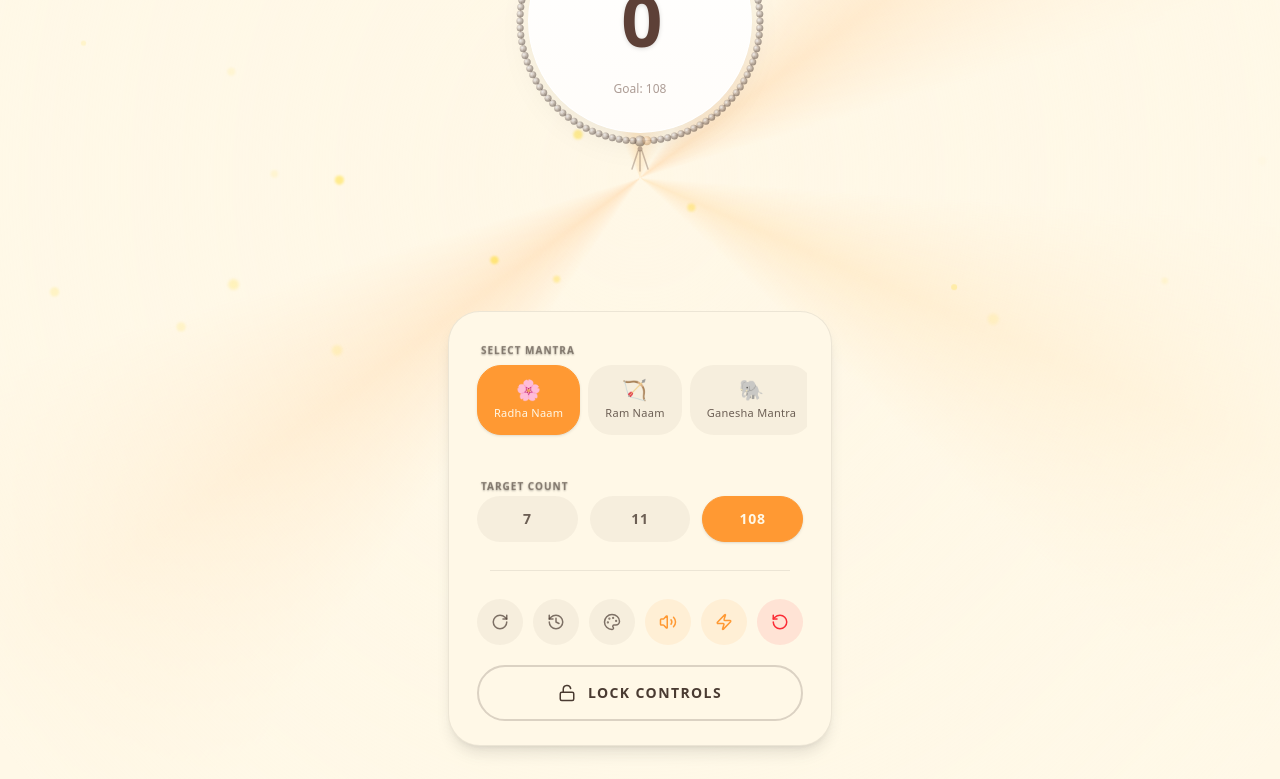
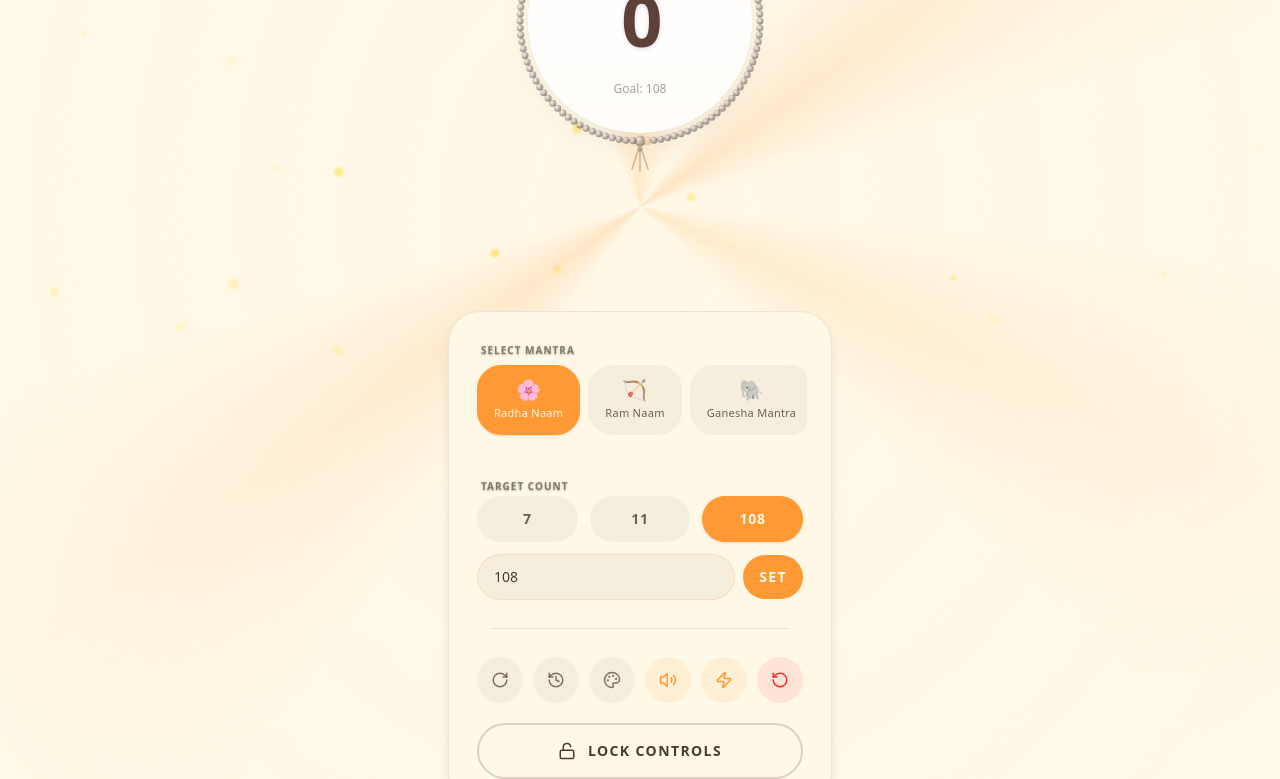
Before and after one commit to amitkumarpatra99/JaapSeva, a Next.js app: page / in a window 1280 px wide. Shown: the part 536-1315 px from the top of the page. Built offline with nearby package versions, Linux system fonts and the light colour scheme; a web font is replaced by a local one.

Commit message:
feat: add custom target input and export history functionality in ControlPanel and HistoryModal components

```diff
--- a/src/components/ControlPanel.tsx
+++ b/src/components/ControlPanel.tsx
@@ -65,10 +65,24 @@ export default function ControlPanel({
 }: ControlPanelProps) {
   const [customMantras, setCustomMantras] = useState<Mantra[]>([]);
   const [showAddModal, setShowAddModal] = useState(false);
+  const [customTarget, setCustomTarget] = useState(selectedTarget.toString());
 
   useEffect(() => {
     setCustomMantras(getCustomMantras());
   }, []);
+
+  useEffect(() => {
+    setCustomTarget(selectedTarget.toString());
+  }, [selectedTarget]);
+
+  const parsedCustomTarget = Number(customTarget);
+  const isCustomTargetValid = !Number.isNaN(parsedCustomTarget) && parsedCustomTarget > 0;
+
+  const applyCustomTarget = () => {
+    if (isCustomTargetValid) {
+      onTargetSelect(parsedCustomTarget);
+    }
+  };
 
   const handleAddMantra = (newMantra: Omit<Mantra, "id">) => {
     const addedMantra = addCustomMantra(newMantra);
@@ -174,6 +188,36 @@ export default function ControlPanel({
               </button>
             ))}
           </div>
+          <div className="mt-3 flex items-center gap-2 px-1">
+            <input
+              type="number"
+              min={1}
+              value={customTarget}
+              onChange={(e) => setCustomTarget(e.target.value)}
+              onKeyDown={(e) => {
+                if (e.key === "Enter") {
+                  e.preventDefault();
+                  applyCustomTarget();
+                }
+              }}
+              disabled={isLocked}
+              placeholder="Custom target"
+              className="flex-1 rounded-full border border-jaap-primary/20 bg-foreground/5 px-4 py-3 text-sm text-foreground outline-none transition focus:border-jaap-primary focus:ring-2 focus:ring-jaap-primary/15 disabled:opacity-50"
+            />
+            <button
+              type="button"
+              onClick={applyCustomTarget}
+              disabled={isLocked || !isCustomTargetValid}
+              className={cn(
+                "rounded-full px-4 py-3 text-sm font-bold uppercase tracking-widest transition-all",
+                isCustomTargetValid
+                  ? "bg-jaap-primary text-background hover:bg-jaap-primary/90"
+                  : "bg-foreground/10 text-foreground/40 cursor-not-allowed"
+              )}
+            >
+              Set
+            </button>
+          </div>
         </div>
 
         <div className="h-px w-[90%] mx-auto bg-foreground/10 my-1" />
--- a/src/components/HistoryModal.tsx
+++ b/src/components/HistoryModal.tsx
@@ -19,6 +19,7 @@ export default function HistoryModal({ isOpen, onClose, history, onClearHistory,
     const [mounted, setMounted] = useState(false);
     const [showClearConfirm, setShowClearConfirm] = useState(false);
     const [itemToDelete, setItemToDelete] = useState<string | null>(null);
+    const [exporting, setExporting] = useState(false);
 
     useEffect(() => {
         setMounted(true);
@@ -33,6 +34,38 @@ export default function HistoryModal({ isOpen, onClose, history, onClearHistory,
     }, [isOpen]);
 
     if (!mounted || !isOpen) return null;
+
+    const handleExportHistory = () => {
+        if (!history.length) return;
+
+        const rows = [
+            ["Date", "Time", "Mantra", "Count", "Target"],
+            ...history.slice().reverse().map((session) => {
+                const date = new Date(session.date);
+                const dateString = date.toLocaleDateString(undefined, { year: "numeric", month: "short", day: "numeric" });
+                const timeString = date.toLocaleTimeString(undefined, { hour: "2-digit", minute: "2-digit" });
+                const mantra = session.mantraName ? `${session.mantraSymbol} ${session.mantraName}` : "—";
+                return [dateString, timeString, mantra, session.count.toString(), session.target.toString()];
+            }),
+        ];
+
+        const csvContent = rows
+            .map((row) => row.map((value) => `"${String(value).replace(/"/g, '""')}"`).join(","))
+            .join("\r\n");
+
+        const blob = new Blob([csvContent], { type: "text/csv;charset=utf-8;" });
+        const url = URL.createObjectURL(blob);
+        const link = document.createElement("a");
+        link.href = url;
+        link.download = `jaapseva-history-${new Date().toISOString().split("T")[0]}.csv`;
+        document.body.appendChild(link);
+        link.click();
+        link.remove();
+        URL.revokeObjectURL(url);
+
+        setExporting(true);
+        window.setTimeout(() => setExporting(false), 1800);
+    };
 
     return createPortal(
         <div className="fixed inset-0 z-50 flex items-center justify-center p-4 bg-background/40 backdrop-blur-sm animate-in fade-in duration-300">
@@ -102,7 +135,14 @@ export default function HistoryModal({ isOpen, onClose, history, onClearHistory,
                 </div>
 
                 {/* Footer */}
-                <div className="p-5 border-t border-foreground/10 bg-foreground/[0.02]">
+                <div className="p-5 border-t border-foreground/10 bg-foreground/[0.02] space-y-3">
+                    <button
+                        onClick={handleExportHistory}
+                        disabled={history.length === 0}
+                        className="w-full py-4 rounded-full flex items-center justify-center gap-2 text-xs font-bold uppercase tracking-widest text-foreground/50 hover:text-foreground hover:bg-foreground/10 transition-colors disabled:opacity-50 disabled:cursor-not-allowed"
+                    >
+                        <span>{exporting ? "Exported" : "Export CSV"}</span>
+                    </button>
                     <button
                         onClick={() => setShowClearConfirm(true)}
                         disabled={history.length === 0}
```
